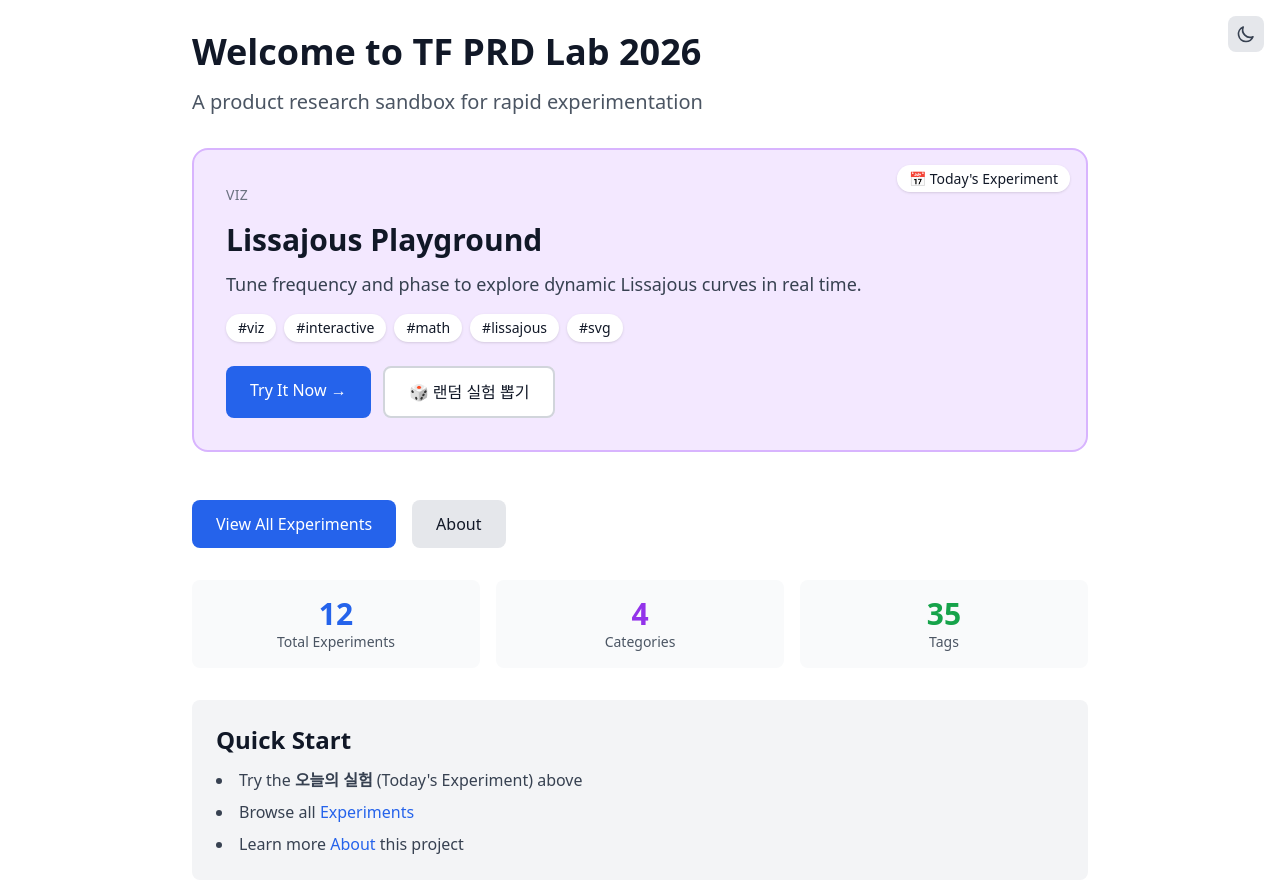
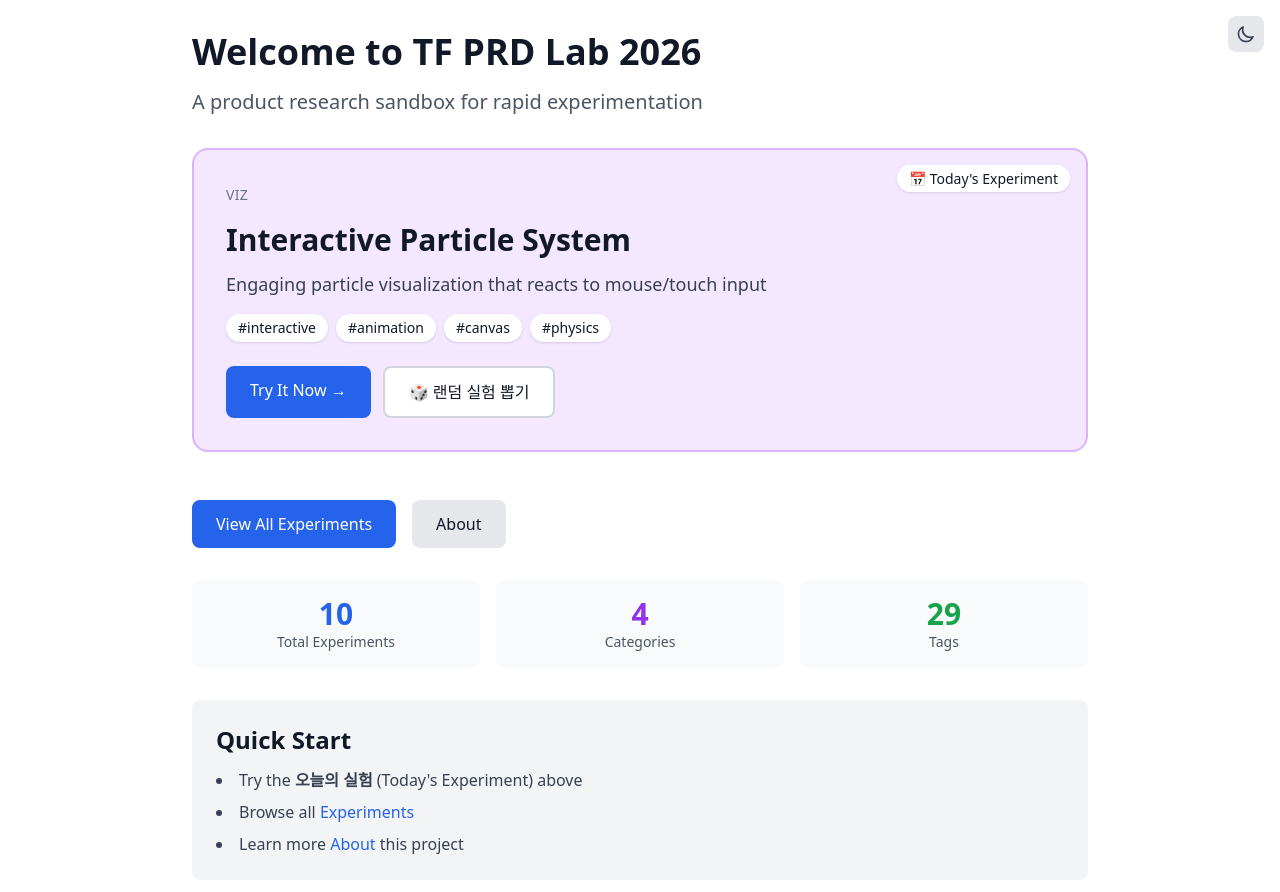
Before and after one commit to higgs-jung/tf-prd-lab, a Next.js app: page / in a window 1280 px wide. Shown: the top 892 px of the page. Built offline with nearby package versions, Linux system fonts and the light colour scheme.

Commit message:
fix: enforce experiment cap and align viz-005 spec with svg

```diff
--- a/experiments/index.ts
+++ b/experiments/index.ts
@@ -117,28 +117,6 @@ export const experiments: Experiment[] = [
     demoComponent: () => import('./tool-002/demo')
   },
   {
-    id: 'weird-001',
-    slug: 'weird-001',
-    title: 'Gravity Reversal',
-    description: 'Gravity follows your movement - reverse it for chaos',
-    status: 'ready',
-    createdAt: '2026-02-03',
-    category: 'weird',
-    tags: ['physics', 'interactive', 'simulation', 'chaos'],
-    demoComponent: () => import('./weird-001/demo')
-  },
-  {
-    id: 'weird-002',
-    slug: 'weird-002',
-    title: 'Glitch Effect Generator',
-    description: 'Apply digital glitch effects to text with RGB split and pixel sorting',
-    status: 'ready',
-    createdAt: '2026-02-04',
-    category: 'weird',
-    tags: ['effect', 'glitch', 'image-processing', 'art'],
-    demoComponent: () => import('./weird-002/demo')
-  },
-  {
     id: 'weird-003',
     slug: 'weird-003',
     title: 'Audio Feedback Delay Toy',
```
Also changed, not shown: experiments/viz-005/spec.md (+2 -1 lines).
